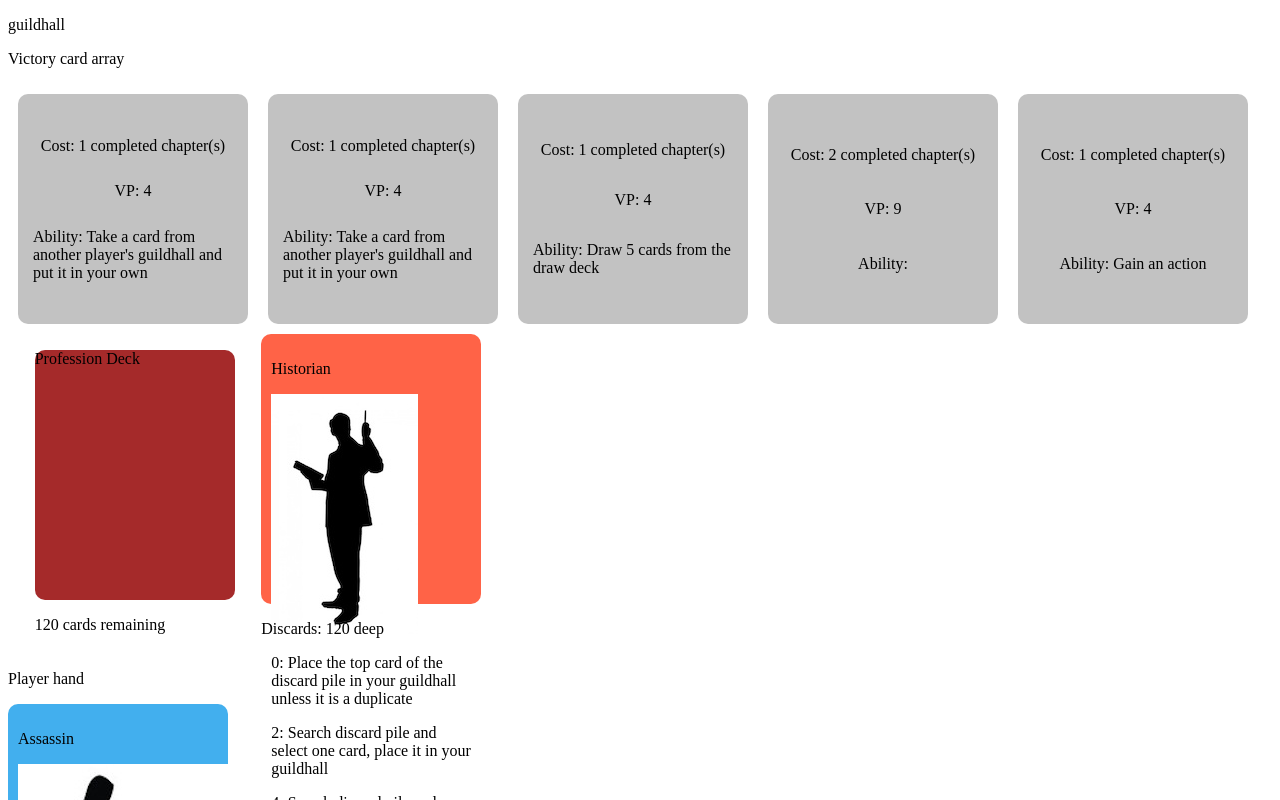
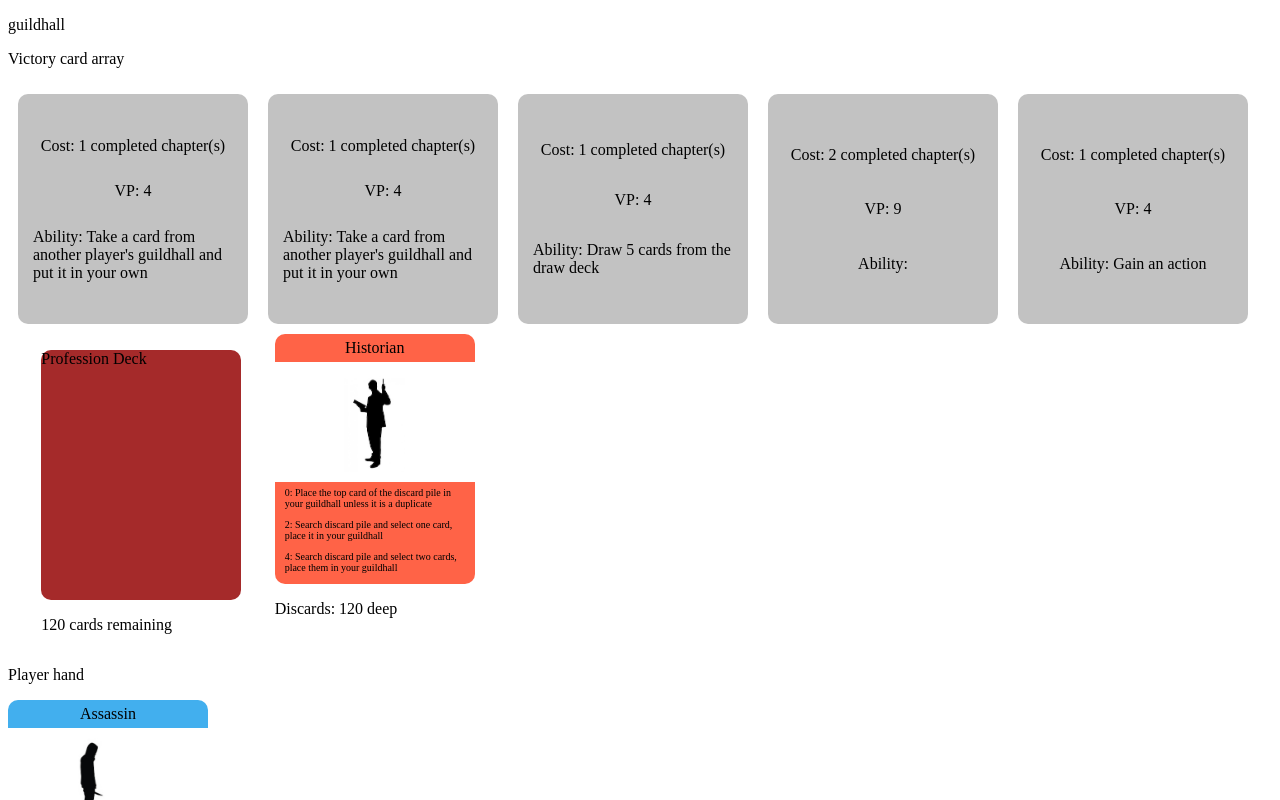
Before and after one commit to jamesnowecki/guildhall, an Angular app: page / in a window 1280 px wide. Shown: the top 800 px of the page. Built offline with nearby package versions, Linux system fonts and the light colour scheme.

Commit message:
profession cards tidied

```diff
--- a/src/app/profession-card/profession-card.component.html
+++ b/src/app/profession-card/profession-card.component.html
@@ -1,7 +1,9 @@
 <div class="profession-card" [style.background-color]="getColor(professionCard.color)">
     <p>{{professionCard.profession}}</p>
-    <img src={{professionCard.image}} alt="">
+    <section>
+        <img src={{professionCard.image}}>
+    </section>
     <div *ngFor="let ability of professionCard.abilityList">
-        <p *ngFor="let item of ability | keyvalue">{{item.key}}: {{item.value}}</p>
+        <p *ngFor="let item of ability | keyvalue" class="ability">{{item.key}}: {{item.value}}</p>
     </div>
 </div>
--- a/src/app/profession-card/profession-card.component.scss
+++ b/src/app/profession-card/profession-card.component.scss
@@ -1,6 +1,28 @@
 .profession-card {
     width: 200px;
     height: 250px;
-    padding: 10px;
     border-radius: 10px;
+
+    p {
+        text-align: center;
+        padding: 5px;
+        margin: 0px;
+    }
+
+    section {
+        background-color: white;
+        padding: 10px;
+
+        img {
+            display: block;
+            height: 100px;
+            margin: 0 auto;
+        }
+    }
+
+    .ability {
+        text-align: left;
+        font-size: x-small;
+        margin: 0 5px;
+    }
 }
--- a/src/app/templates/profession-card.ts
+++ b/src/app/templates/profession-card.ts
@@ -116,7 +116,7 @@ export class TraderCard extends ProfessionCard {
            [
                {0: "Swap one card in your guildhall with one from the guildhall of another player"},
                {2: "Swap two cards in your guildhall with two from the guildhall of another player"},
-               {4: "Swap one chapter (containing at least one card) with a chapter from another player's guildhall"}
+               {4: "Swap one chapter with a chapter from another player's guildhall"}
            ]
         )
     }
```
